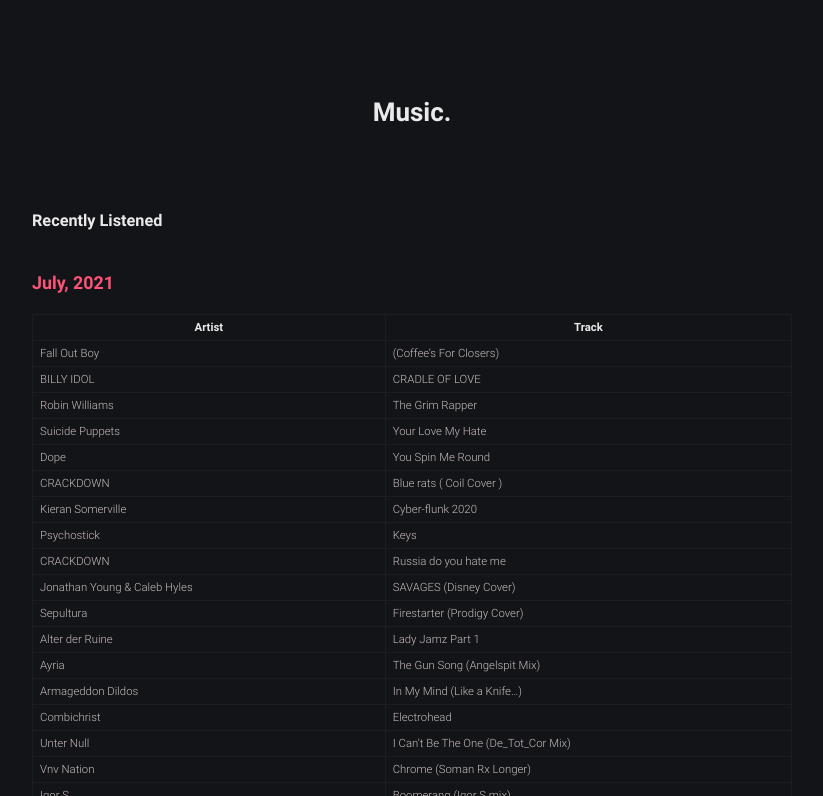
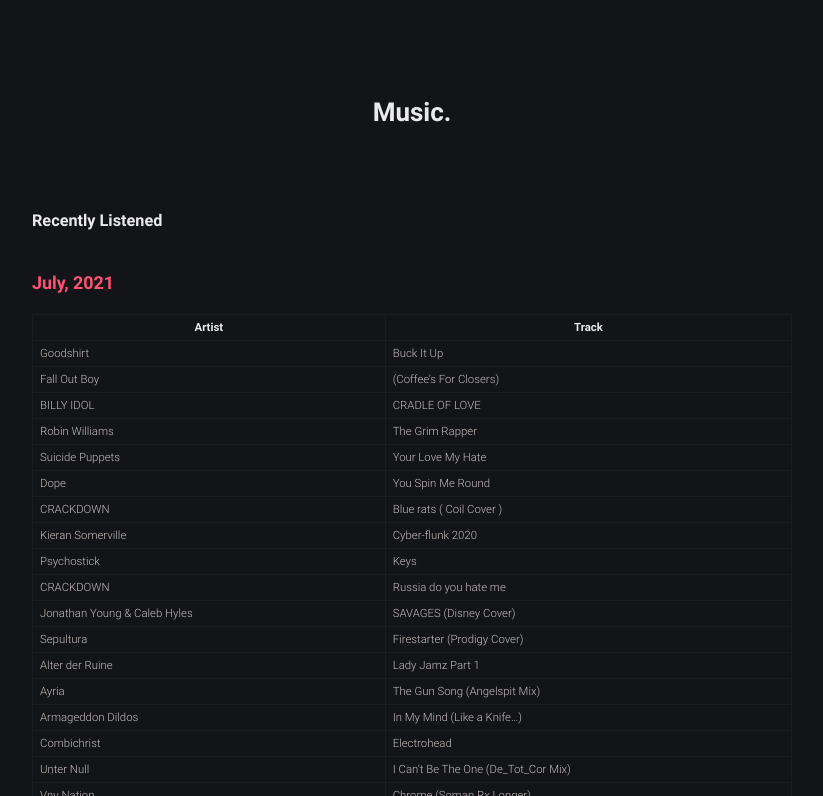
Before and after one commit to robert-marshall/xyz, a Jekyll site: the page built from music.md, in a window 1280 px wide and 900 px high, cut to the strip 104-900 px from the top of the window. Shown: the whole strip, without its empty margins (228-1051 px from the left). Built offline with Jekyll 4.4.1, drawn with Linux system fonts in a browser that asks for light colours.

Commit message:
Committed some changes

```diff
--- a/music.md
+++ b/music.md
@@ -11,6 +11,7 @@
 
 | Artist | Track |
 |--------|-------|
+Goodshirt | Buck It Up
 Fall Out Boy | (Coffee's For Closers)
 BILLY IDOL | CRADLE OF LOVE
 Robin Williams | The Grim Rapper
```
